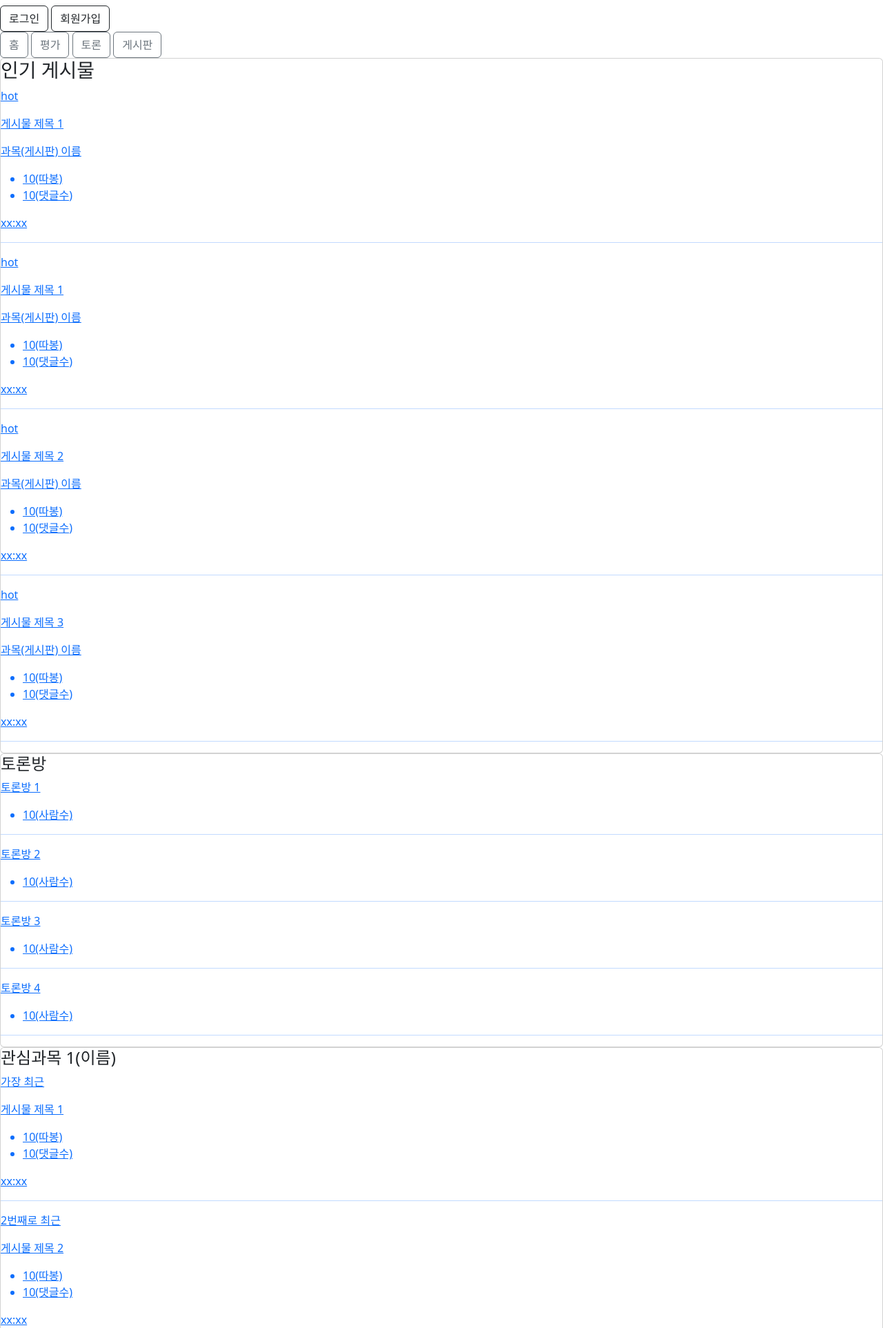
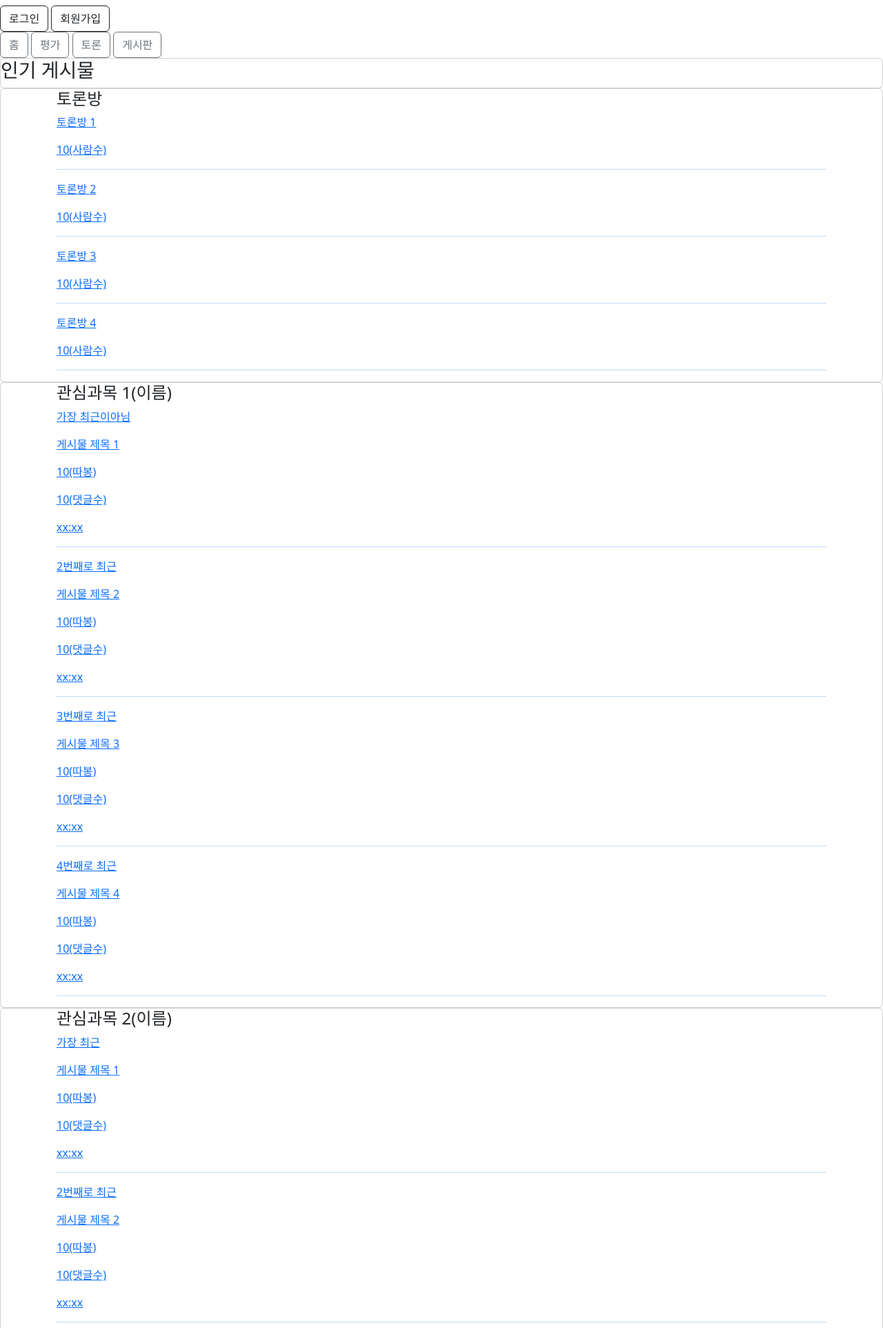
Before and after one commit to king258436/ChungbukStudyCommnity, a Django app: template templates/main/index.html in a window 1280 px wide. Shown: the top 1925 px of the page at 69% size. Run offline with Django 3.2, Linux system fonts and the light colour scheme; the template is opened without the code that fills it, so the values that code supplies are empty.

Commit message:
modified:   templates/main/index.html

```diff
--- a/templates/main/index.html
+++ b/templates/main/index.html
@@ -1,3 +1,6 @@
+{%load static%}
+<script src="{%static 'js/generate_html.js' %}"></script>
+<link rel="stylesheet" type="text/css" href="{%static 'css/index.css' %}">
 <!doctype html>
 <html lang="en">
 
@@ -17,256 +20,216 @@
     <div class="log_signup">
         {% if user.is_authenticated %}
         {{ user.username }} |
-        <button type="button" class="btn btn-outline-dark" onclick="location.href ='{% url 'accounts:Logout' %}'">로그아웃</button>
-        <button type="button" class="btn btn-outline-dark" onclick="location.href ='{% url 'accounts:MyPage' %}'">마이페이지</button>
+        <button type="button" class="btn btn-outline-dark"
+            onclick="location.href ='{% url 'accounts:Logout' %}'">로그아웃</button>
+        <button type="button" class="btn btn-outline-dark"
+            onclick="location.href ='{% url 'accounts:MyPage' %}'">마이페이지</button>
         {% else %}
-        <button type="button" class="btn btn-outline-dark" onclick="location.href ='{% url 'accounts:Login' %}'">로그인</button>
-        <button type="button" class="btn btn-outline-dark" onclick="location.href ='{% url 'accounts:SignUp' %}'">회원가입</button>
+        <button type="button" class="btn btn-outline-dark"
+            onclick="location.href ='{% url 'accounts:Login' %}'">로그인</button>
+        <button type="button" class="btn btn-outline-dark"
+            onclick="location.href ='{% url 'accounts:SignUp' %}'">회원가입</button>
         {% endif %}
     </div>
     <div class="top_bar">
         <!--좌상단 로고 이미지 넣고 클릭했을때 메인페이지로 이동-->
-        <button type="button" class="btn btn-outline-secondary" onclick="location.href ='{% url 'main:home' %}'">홈</button>
+        <button type="button" class="btn btn-outline-secondary"
+            onclick="location.href ='{% url 'main:home' %}'">홈</button>
         <button type="button" class="btn btn-outline-secondary" onclick="location.href ='#'">평가</button>
         <button type="button" class="btn btn-outline-secondary" onclick="location.href ='#'">토론</button>
-        <button type="button" class="btn btn-outline-secondary" onclick="location.href ='{% url 'board:Vision' %}'">게시판</button>
+        <button type="button" class="btn btn-outline-secondary"
+            onclick="location.href ='{% url 'board:Vision' %}'">게시판</button>
         <!--이미지처리 할거임-->
     </div>
     <div class="room">
         <div class="hot_title"><!--인기 게시물-->
             <div class="card">
-                <div class="board">
-                    <h3>
-                        <a>인기 게시물</a>
-                    </h3>
-                    <a class="list" href="#">
-                        <p class="hot_logo">hot</p>
-                        <p>게시물 제목 1</p>
-                        <p class="subject_name">과목(게시판) 이름</p>
-                        <ul class="status">
-                            <li class="vote active">10(따봉)</li>
-                            <li class="comment active">10(댓글수)</li>
-                        </ul>
-                        <time>xx:xx</time>
-                        <hr>
-                    </a>
+                <h3>
+                    <a>인기 게시물</a>
+                </h3>
+                <div class="container" id="popular-post">
 
-                    <a class="list" href="#">
-                        <p class="hot_logo">hot</p>
-                        <p>게시물 제목 1</p>
-                        <p class="subject_name">과목(게시판) 이름</p>
-                        <ul class="status">
-                            <li class="vote active">10(따봉)</li>
-                            <li class="comment active">10(댓글수)</li>
-                        </ul>
-                        <time>xx:xx</time>
-                        <hr>
-                    </a>
-
-                    <a class="list" href="#">
-                        <p class="hot_logo">hot</p>
-                        <p>게시물 제목 2</p>
-                        <p class="subject_name">과목(게시판) 이름</p>
-                        <ul class="status">
-                            <li class="vote active">10(따봉)</li>
-                            <li class="comment active">10(댓글수)</li>
-                        </ul>
-                        <time>xx:xx</time>
-                        <hr>
-                    </a>
-
-                    <a class="list" href="#">
-                        <p class="hot_logo">hot</p>
-                        <p>게시물 제목 3</p>
-                        <p class="subject_name">과목(게시판) 이름</p>
-                        <ul class="status">
-                            <li class="vote active">10(따봉)</li>
-                            <li class="comment active">10(댓글수)</li>
-                        </ul>
-                        <time>xx:xx</time>
-                        <hr>
-                    </a>
                 </div>
             </div>
         </div>
 
         <div class="recent_debate_room"><!--토론방-->
             <div class="card">
-                <div class="board">
+                <div class="container">
                     <h4>토론방</h4>
                     <a class="list" href="#">
                         <p>토론방 1</p>
-                        <ul class="status">
-                            <li class="people active">10(사람수)</li>
-                        </ul>
+
+                        <p class="people active">10(사람수)</p>
+
                         <hr>
                     </a>
                     <a class="list" href="#">
                         <p>토론방 2</p>
-                        <ul class="status">
-                            <li class="people active">10(사람수)</li>
-                        </ul>
+
+                        <p class="people active">10(사람수)</p>
+
                         <hr>
                     </a>
                     <a class="list" href="#">
                         <p>토론방 3</p>
-                        <ul class="status">
-                            <li class="people active">10(사람수)</li>
-                        </ul>
+
+                        <p class="people active">10(사람수)</p>
+
                         <hr>
                     </a>
                     <a class="list" href="#">
                         <p>토론방 4</p>
-                        <ul class="status">
-                            <li class="people active">10(사람수)</li>
-                        </ul>
+
+                        <p class="people active">10(사람수)</p>
+
                         <hr>
                     </a>
                 </div>
             </div>
         </div>
-        <div class="interest_subject1"><!--관심과목 1-->
+        <div class="interest_subject"><!--관심과목 1-->
             <div class="card">
-                <div class="board">
+                <div class="container">
                     <h4>
                         <a>관심과목 1(이름)</a>
                     </h4>
                     <a class="list" href="#">
-                        <p class="priority">가장 최근</p>
+                        <p class="priority">가장 최근이아님</p>
                         <p>게시물 제목 1</p>
-                        <ul class="status">
-                            <li class="vote active">10(따봉)</li>
-                            <li class="comment active">10(댓글수)</li>
-                        </ul>
-                        <time>xx:xx</time>
+
+                        <p class="vote active">10(따봉)</p>
+                        <p class="comment active">10(댓글수)</p>
+
+                        <p>xx:xx</p>
                         <hr>
                     </a>
                     <a class="list" href="#">
                         <p class="priority">2번째로 최근</p>
                         <p>게시물 제목 2</p>
-                        <ul class="status">
-                            <li class="vote active">10(따봉)</li>
-                            <li class="comment active">10(댓글수)</li>
-                        </ul>
-                        <time>xx:xx</time>
+
+                        <p class="vote active">10(따봉)</p>
+                        <p class="comment active">10(댓글수)</p>
+
+                        <p>xx:xx</p>
                         <hr>
                     </a>
                     <a class="list" href="#">
                         <p class="priority">3번째로 최근</p>
                         <p>게시물 제목 3</p>
-                        <ul class="status">
-                            <li class="vote active">10(따봉)</li>
-                            <li class="comment active">10(댓글수)</li>
-                        </ul>
-                        <time>xx:xx</time>
+
+                        <p class="vote active">10(따봉)</p>
+                        <p class="comment active">10(댓글수)</p>
+
+                        <p>xx:xx</p>
                         <hr>
                     </a>
                     <a class="list" href="#">
                         <p class="priority">4번째로 최근</p>
                         <p>게시물 제목 4</p>
-                        <ul class="status">
-                            <li class="vote active">10(따봉)</li>
-                            <li class="comment active">10(댓글수)</li>
-                        </ul>
-                        <time>xx:xx</time>
+
+                        <p class="vote active">10(따봉)</p>
+                        <p class="comment active">10(댓글수)</p>
+
+                        <p>xx:xx</p>
                         <hr>
                     </a>
                 </div>
             </div>
         </div>
-        <div class="interest_subject2"><!--관심과목 2-->
+        <div class="interest_subject"><!--관심과목 2-->
             <div class="card">
-                <div class="board">
+                <div class="container">
                     <h4>
                         <a>관심과목 2(이름)</a>
                     </h4>
                     <a class="list" href="#">
                         <p class="priority">가장 최근</p>
                         <p>게시물 제목 1</p>
-                        <ul class="status">
-                            <li class="vote active">10(따봉)</li>
-                            <li class="comment active">10(댓글수)</li>
-                        </ul>
-                        <time>xx:xx</time>
+
+                        <p class="vote active">10(따봉)</p>
+                        <p class="comment active">10(댓글수)</p>
+
+                        <p>xx:xx</p>
                         <hr>
                     </a>
                     <a class="list" href="#">
                         <p class="priority">2번째로 최근</p>
                         <p>게시물 제목 2</p>
-                        <ul class="status">
-                            <li class="vote active">10(따봉)</li>
-                            <li class="comment active">10(댓글수)</li>
-                        </ul>
-                        <time>xx:xx</time>
+
+                        <p class="vote active">10(따봉)</p>
+                        <p class="comment active">10(댓글수)</p>
+
+                        <p>xx:xx</p>
                         <hr>
                     </a>
                     <a class="list" href="#">
                         <p class="priority">3번째로 최근</p>
                         <p>게시물 제목 3</p>
-                        <ul class="status">
-                            <li class="vote active">10(따봉)</li>
-                            <li class="comment active">10(댓글수)</li>
-                        </ul>
-                        <time>xx:xx</time>
+
+                        <p class="vote active">10(따봉)</p>
+                        <p class="comment active">10(댓글수)</p>
+
+                        <p>xx:xx</p>
                         <hr>
                     </a>
                     <a class="list" href="#">
                         <p class="priority">4번째로 최근</p>
                         <p>게시물 제목 4</p>
-                        <ul class="status">
-                            <li class="vote active">10(따봉)</li>
-                            <li class="comment active">10(댓글수)</li>
-                        </ul>
-                        <time>xx:xx</time>
+
+                        <p class="vote active">10(따봉)</p>
+                        <p class="comment active">10(댓글수)</p>
+
+                        <p>xx:xx</p>
                         <hr>
                     </a>
                 </div>
             </div>
         </div>
-        <div class="interset_subject3"><!--관심과목 3-->
+        <div class="interest_subject"><!--관심과목 3-->
             <div class="card">
-                <div class="board">
+                <div class="container">
                     <h4>
                         <a>관심과목 3(이름)</a>
                     </h4>
                     <a class="list" href="#">
                         <p class="priority">가장 최근</p>
                         <p>게시물 제목 1</p>
-                        <ul class="status">
-                            <li class="vote active">10(따봉)</li>
-                            <li class="comment active">10(댓글수)</li>
-                        </ul>
-                        <time>xx:xx</time>
+
+                        <p class="vote active">10(따봉)</p>
+                        <p class="comment active">10(댓글수)</p>
+
+                        <p>xx:xx</p>
                         <hr>
                     </a>
                     <a class="list" href="#">
                         <p class="priority">2번째로 최근</p>
                         <p>게시물 제목 2</p>
-                        <ul class="status">
-                            <li class="vote active">10(따봉)</li>
-                            <li class="comment active">10(댓글수)</li>
-                        </ul>
-                        <time>xx:xx</time>
+
+                        <p class="vote active">10(따봉)</p>
+                        <p class="comment active">10(댓글수)</p>
+
+                        <p>xx:xx</p>
                         <hr>
                     </a>
                     <a class="list" href="#">
                         <p class="priority">3번째로 최근</p>
                         <p>게시물 제목 3</p>
-                        <ul class="status">
-                            <li class="vote active">10(따봉)</li>
-                            <li class="comment active">10(댓글수)</li>
-                        </ul>
-                        <time>xx:xx</time>
+
+                        <p class="vote active">10(따봉)</p>
+                        <p class="comment active">10(댓글수)</p>
+
+                        <p>xx:xx</p>
                         <hr>
                     </a>
                     <a class="list" href="#">
                         <p class="priority">4번째로 최근</p>
                         <p>게시물 제목 4</p>
-                        <ul class="status">
-                            <li class="vote active">10(따봉)</li>
-                            <li class="comment active">10(댓글수)</li>
-                        </ul>
-                        <time>xx:xx</time>
+
+                        <p class="vote active">10(따봉)</p>
+                        <p class="comment active">10(댓글수)</p>
+
+                        <p>xx:xx</p>
                         <hr>
                     </a>
                 </div>
```
